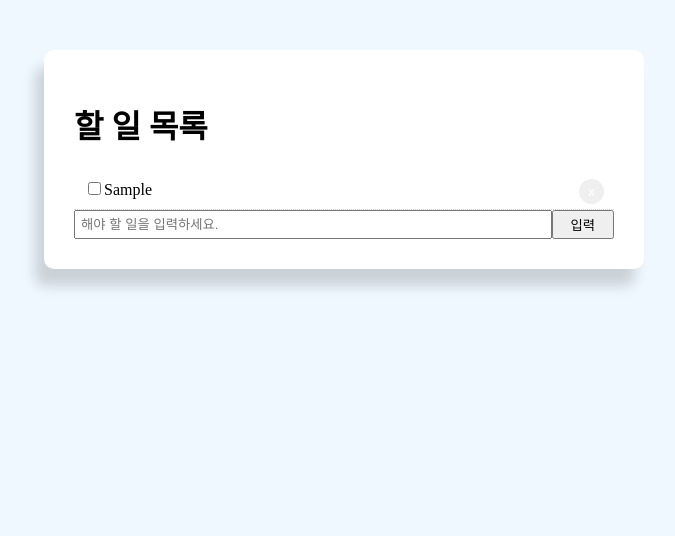
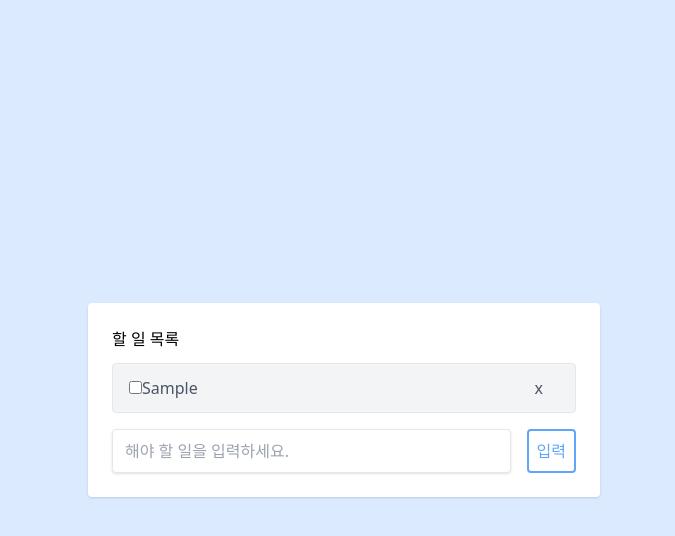
Before and after one commit to choiseongyun/react_pt, a React (Create React App) app: page / in a window 1280 px wide. Both pictures are taken after typing "Sample" into the empty fields and a click on the input "입력". Shown: the top 536 px of the page, without its empty margins (296-971 px from the left). Built offline with nearby package versions, Linux system fonts and the light colour scheme.

Commit message:
tailwind learn and drag and drop

```diff
--- a/package.json
+++ b/package.json
@@ -7,6 +7,7 @@
     "@testing-library/react": "^13.4.0",
     "@testing-library/user-event": "^13.5.0",
     "react": "^18.2.0",
+    "react-beautiful-dnd": "^13.1.1",
     "react-dom": "^18.2.0",
     "react-scripts": "5.0.1",
     "web-vitals": "^2.1.4"
@@ -34,5 +35,10 @@
       "last 1 firefox version",
       "last 1 safari version"
     ]
+  },
+  "devDependencies": {
+    "autoprefixer": "^10.4.13",
+    "postcss": "^8.4.21",
+    "tailwindcss": "^3.2.4"
   }
 }
--- a/src/App.css
+++ b/src/App.css
@@ -1,3 +1,7 @@
+@tailwind base;
+@tailwind components;
+@tailwind utilities;
+
 .container{
   margin:auto;
   max-width: 600px;
--- a/src/App.js
+++ b/src/App.js
@@ -26,12 +26,11 @@ export default function App(){
 
 
     return(
-      <div className="container">
-        <div className="todoBlock">
-          <div className="title">
+      <div className="flex items-center justify-center w-screen h-screen bg-blue-100">
+        <div className="w-full p-6 m-4 bg-white rounded shadow lg:w-3/4 lg:max-w-lg">
+          <div className="flex justify-between mb-3">
             <h1>할 일 목록</h1>
           </div>
-
           <List todoData={todoData} setTodoData={setTodoData}/>
 
           <Form handleSubmit={handleSubmit} value={value} setValue={setValue}/>
--- a/src/components/Form.js
+++ b/src/components/Form.js
@@ -10,11 +10,11 @@ export default function Form({handleSubmit,value,setValue}) {
 
 
   return (
-    <form style={{display:'flex'}} onSubmit={handleSubmit}>
+    <form onSubmit={handleSubmit} className="flex pt-2">
           <input
             type="text"
             name="value"
-            style={{ flex:'10', padding:'5px'}}
+            className="w-full px-3 py-2 mr-4 text-gray-500 border rounded shadow"
             placeholder="해야 할 일을 입력하세요."
             value={value}
             onChange={handleChange}
@@ -22,8 +22,8 @@ export default function Form({handleSubmit,value,setValue}) {
           <input
             type="submit"
             value="입력"
-            className="btn"
-            style={{ flex : '1' }}
+            className="p-2 text-blue-400 border-2 border-blue-400 rounded hover:text-white hover:bg-blue-200"
+
           />
         </form>
   )
--- a/src/components/List.js
+++ b/src/components/List.js
@@ -1,18 +1,19 @@
 //rfc 치면 됨
 import React from 'react'
+import { DragDropContext, Draggable, Droppable } from 'react-beautiful-dnd';
 
 export default function List({ todoData, setTodoData }) {
 
 
 
     //체크 박스 클릭 시 변환 함수
-    const getStyle = (completed) =>{
-        return{
-            padding : "10px",
-            borderBottom: "1px #ccc dotted",
-            textDecoration: completed ? "line-through" : "none"
-        }
-    }
+    // const getStyle = (completed) =>{
+    //     return{
+    //         padding : "10px",
+    //         borderBottom: "1px #ccc dotted",
+    //         textDecoration: completed ? "line-through" : "none"
+    //     }
+    // }
       //할 일 리스트 삭제 함수
       const handleClick = (id) =>{
         let newTodoData = todoData.filter(data => data.id !== id)
@@ -20,14 +21,7 @@ export default function List({ todoData, setTodoData }) {
         // this.setState({todoData:newTodoData});
         setTodoData(newTodoData);
     }
-    const btnStyle={
-        color: "#fff",
-        border :"none",
-        padding: "5px 9px",
-        borderRadius: "50%",
-        cursor:"pointer",
-        float: "right"
-      }
+
     //체크 시 completed 를 true로 변환
     const handleCompleteChange = (id) =>{
         console.log(id);
@@ -42,18 +36,39 @@ export default function List({ todoData, setTodoData }) {
     };
   return (
     <div>
-        {todoData.map((data) =>(
-        <div style={getStyle(data.completed)} key={data.id}>
+      <DragDropContext>
+        <Droppable droppableId='todo'>
+          {(provided) => (
+            <div {...provided.droppableProps} ref={provided.innerRef}>
+          {todoData.map((data,index) =>(
+            <Draggable
+              key={data.id}
+              draggableId={data.id.toString()}
+              index={index}
+            >
+              {(provided, snapshot)=>(
+                <div key={data.id} {...provided.draggableProps} ref={provided.innerRef} {...provided.dragHandleProps}>
+                  <div className="flex items-center justify-between w-full px-4 py-1 my-2 text-gray-600 bg-gray-100 border rounded">
+                    <div className='items-center'>
                     <input
                       type="checkbox"
                       onChange={() => handleCompleteChange(data.id)}
                       defaultChecked={data.completed}
                     />
-            {data.title}
-            <button style={btnStyle} onClick={()=> handleClick(data.id)}>x</button>
-
+                    <span className={data.completed ? "line-through" : undefined}>{data.title}</span>
                     </div>
+                        <div className='items-center'>
+                          <button className='px-4 py-2 float-right' onClick={()=> handleClick(data.id)}>x</button>
+                        </div>
+                      </div>
+                  </div>
+                )}
+              </Draggable>
             ))}
+          </div>
+        )}
+        </Droppable>
+      </DragDropContext>
     </div>
   )
 }
--- a/src/index.js
+++ b/src/index.js
@@ -6,9 +6,9 @@ import reportWebVitals from './reportWebVitals';
 
 const root = ReactDOM.createRoot(document.getElementById('root'));
 root.render(
-  <React.StrictMode>
+  // <React.StrictMode>
     <App />
-  </React.StrictMode>
+  // </React.StrictMode>
 );
 
 // If you want to start measuring performance in your app, pass a function
--- /dev/null
+++ b/tailwind.config.js
@@ -0,0 +1,10 @@
+/** @type {import('tailwindcss').Config} */
+module.exports = {
+  content: [
+    "./src/**/*.{js,jsc,ts,tsx}",
+  ],
+  theme: {
+    extend: {},
+  },
+  plugins: [],
+}
```
Also changed, not shown: 1 other file (tests, documents, lock files or other folders). Lines whose indentation alone changed are shown as unchanged.
